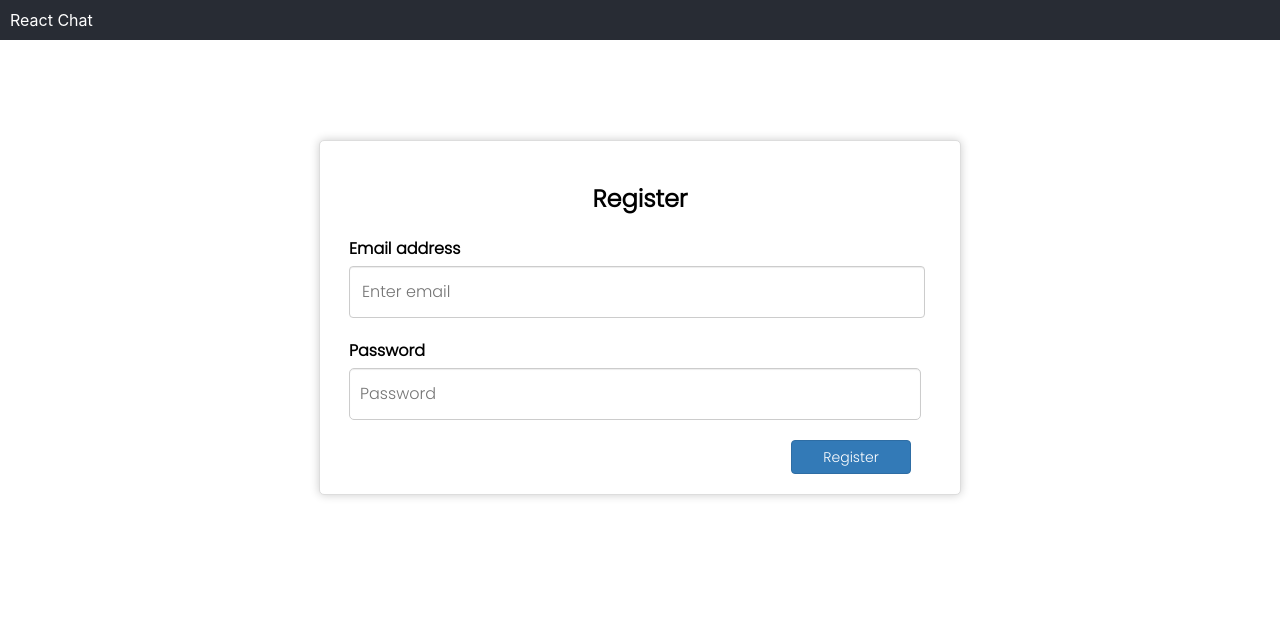
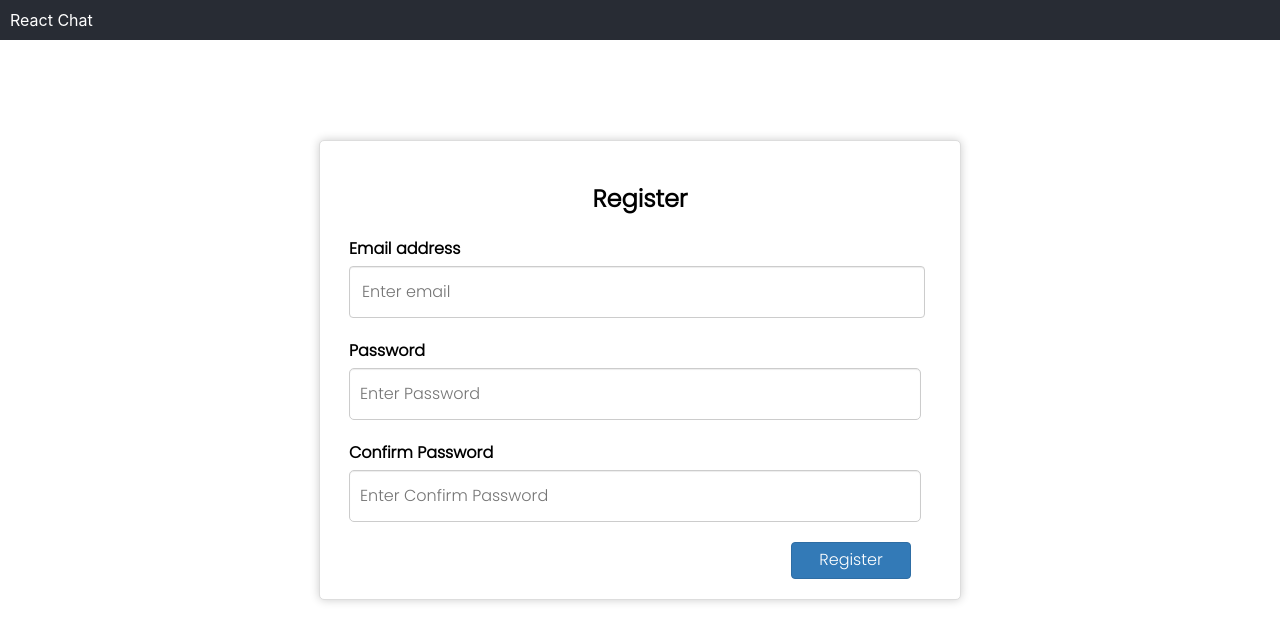
Before and after one commit to JoJoPnz/2110471-Network-Chat-Application-Client, a React (Create React App) app: page /register in a window 1280 px wide. Shown: the top 642 px of the page. Built offline with nearby package versions, Linux system fonts and the light colour scheme.

Commit message:
add confirm password in register page and edit css file

```diff
--- a/src/pages/LoginPage/LoginPage.css
+++ b/src/pages/LoginPage/LoginPage.css
@@ -40,6 +40,7 @@ input[type="password"] {
     justify-content: center;
     align-self: center;
     display: flex;
+    font-size: 16px;
 }
 
 .login-button button {
@@ -53,6 +54,7 @@ input[type="password"] {
     cursor: pointer;
     transition: background-color 0.3s ease;
     font-family: 'Poppins', sans-serif;
+    font-size: 16px;
 }
 
 .login-button button:hover {
--- a/src/pages/RegisterPage/RegisterPage.css
+++ b/src/pages/RegisterPage/RegisterPage.css
@@ -57,7 +57,7 @@
     display: flex;
     padding: 6px 12px;
     margin-bottom: 0;
-    font-size: 14px;
+    font-size: 16px;
     font-weight: 400;
     line-height: 1.42857143;
     vertical-align: middle;
--- a/src/pages/RegisterPage/RegisterPage.jsx
+++ b/src/pages/RegisterPage/RegisterPage.jsx
@@ -8,7 +8,7 @@ const RegisterPage = () => {
   //   const [username, setUsername] = useState("");
   const [email, setEmail] = useState("");
   const [password, setPassword] = useState("");
-
+  const [confirmPassword, setConfirmPassword] = useState("");
   //   const handleUsernameChange = (e) => {
   //     setUsername(e.target.value);
   //   };
@@ -21,12 +21,20 @@ const RegisterPage = () => {
     setPassword(e.target.value);
   };
 
+  const handleConfirmPasswordChange = (e) => {
+    setConfirmPassword(e.target.value);
+  }
   const handleSubmit = async (e) => {
     e.preventDefault();
     // w8 for implement here #P JoJo
     // Here you can add your code to send a POST request to the server to register the user
     // with the provided username, email, and password
     // Once the user is registered, you can navigate to a different page using `navigate('/path')`
+
+    if (confirmPassword !== password ) {
+      alert("password and confirm password are not match");
+      return;
+    }
     await axios
       .post(`${process.env.REACT_APP_API_URL}/auth/register`, {
         email,
@@ -44,18 +52,6 @@ const RegisterPage = () => {
     <div className="register-page">
       <h2>Register</h2>
       <form onSubmit={handleSubmit}>
-        {/* <div className="form-group">
-          <label htmlFor="username">Username</label>
-          <input
-            type="text"
-            className="form-control"
-            id="username"
-            placeholder="Enter username"
-            value={username}
-            onChange={handleUsernameChange}
-            required
-          />
-        </div> */}
 
         <div className="form-group">
           <label htmlFor="email">Email address</label>
@@ -76,9 +72,22 @@ const RegisterPage = () => {
             type="password"
             className="form-control"
             id="password"
-            placeholder="Password"
+            placeholder="Enter Password"
             value={password}
             onChange={handlePasswordChange}
+            required
+          />
+        </div>
+
+        <div className="form-group">
+          <label htmlFor="password">Confirm Password</label>
+          <input
+            type="password"
+            className="form-control"
+            id="password"
+            placeholder="Enter Confirm Password"
+            value={confirmPassword}
+            onChange={handleConfirmPasswordChange}
             required
           />
         </div>
```
